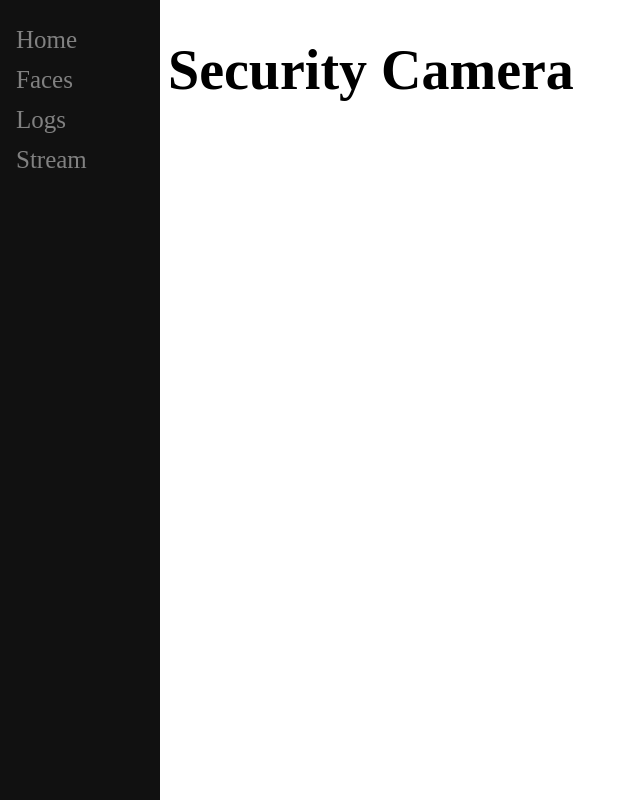
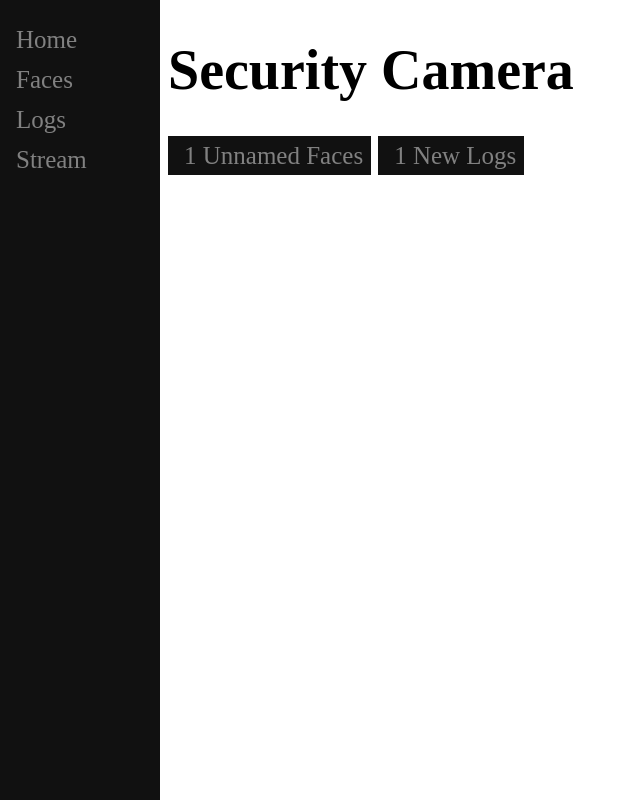
Before and after one commit to barhenkro/SecurityCamera, a Flask app: template templates/index.html in a window 1280 px wide. Shown: the whole page, without its empty margins (0-640 px from the left). Run offline with Flask 2, Linux system fonts and the light colour scheme; the template is opened without the code that fills it: most values are stand-ins (such as "Sample title", 1, 10 or a date in 2020); parts of the project's set-up code (start-up, migrations or seed data) failed here and were passed over.

Commit message:
added buttons

```diff
--- a/templates/index.html
+++ b/templates/index.html
@@ -1,3 +1,10 @@
 {% extends "base.html" %}
 {% block title %}Security Camera{% endblock %}
-{% block content %}<h1>Security Camera</h1>{% endblock %}
+{% block content %}
+    <h1>Security Camera</h1>
+    <div class="homebtn">
+        <a href="{{ url_for('list_unnamed_faces')}} " > {{ new_faces_counter }} Unnamed Faces</a>
+        <a href="#">{{ new_logs_counter }} New Logs</a>
+    </div>
+
+{% endblock %}
```
